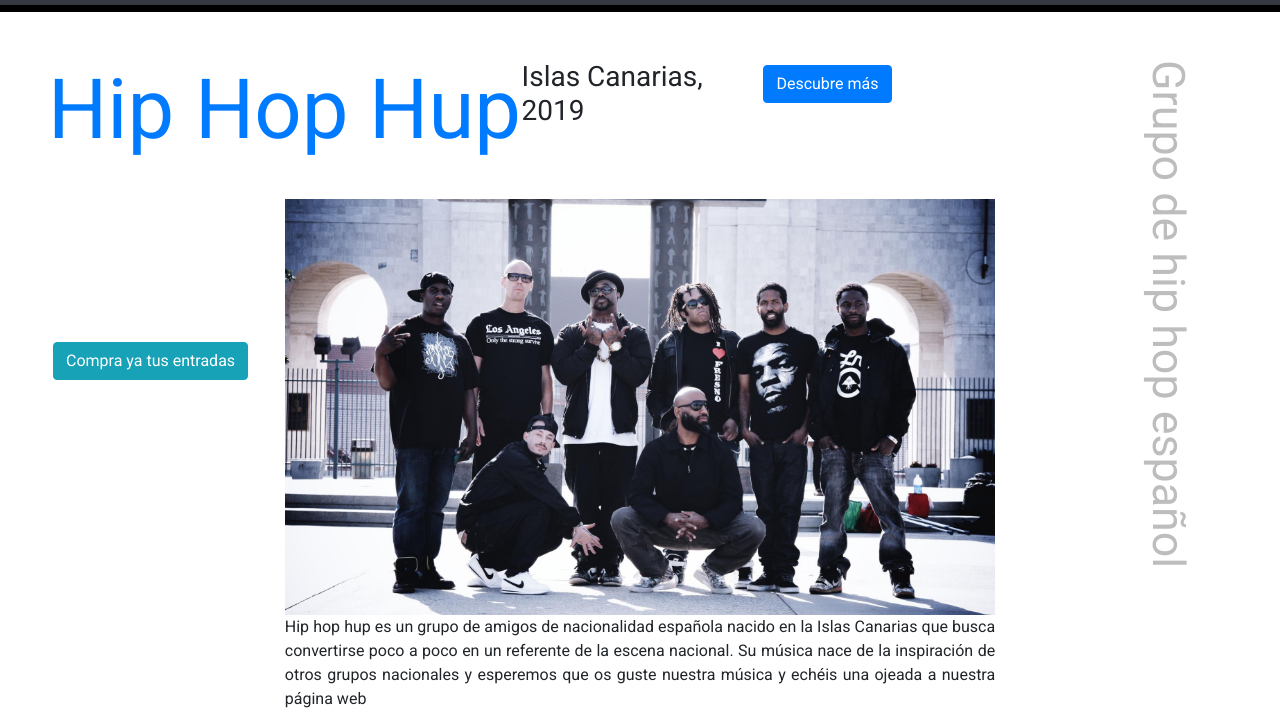
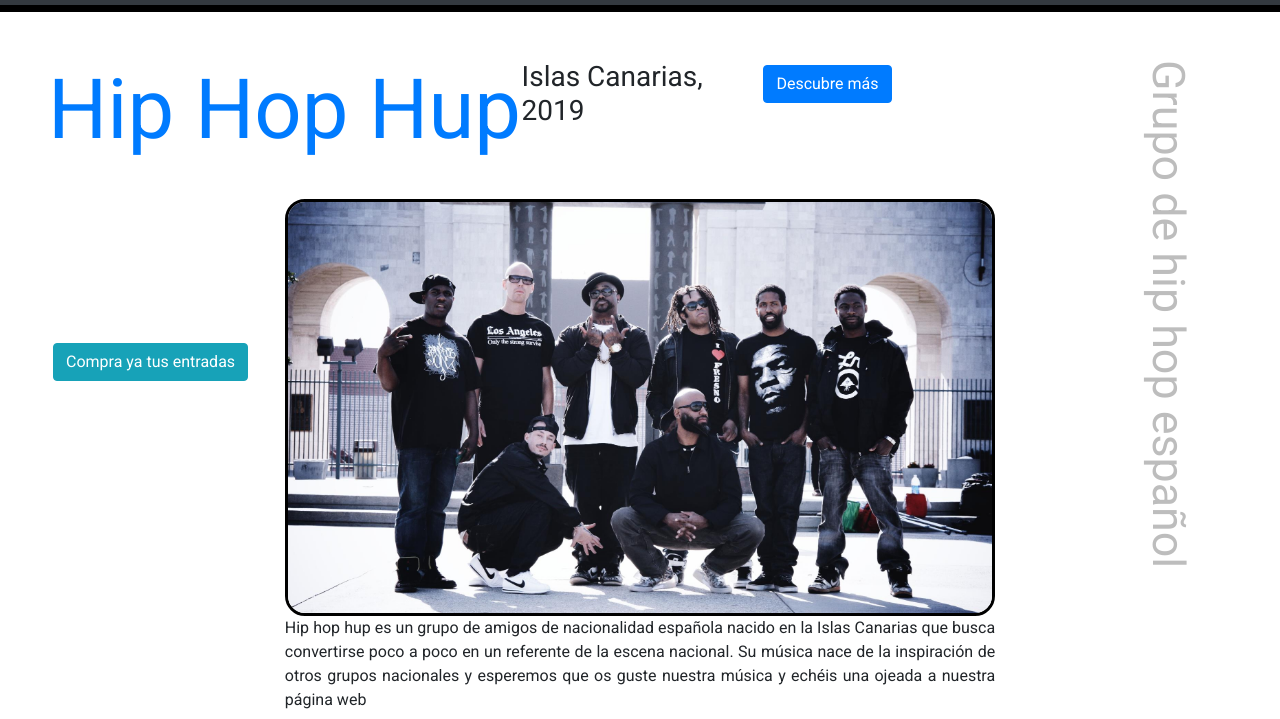
Before and after one commit to OmarAdolfo/MiGrupoMusica, a website built with Parcel: page src/index.html in a window 1280 px wide. Shown: the part 81-800 px from the top of the page. Built offline with nearby package versions, Linux system fonts and the light colour scheme; some packages are replaced by stand-ins of ours.

Commit message:
PEC2
> Se añaden estilos a la imagen de portada

```diff
--- a/src/assets/styles/layouts/_home.scss
+++ b/src/assets/styles/layouts/_home.scss
@@ -36,6 +36,8 @@
     width: 100%;
     height: 100%;
     object-fit: cover;
+    border: 3px solid black;
+    border-radius: 20px;
   }
 
   &__link,
```
